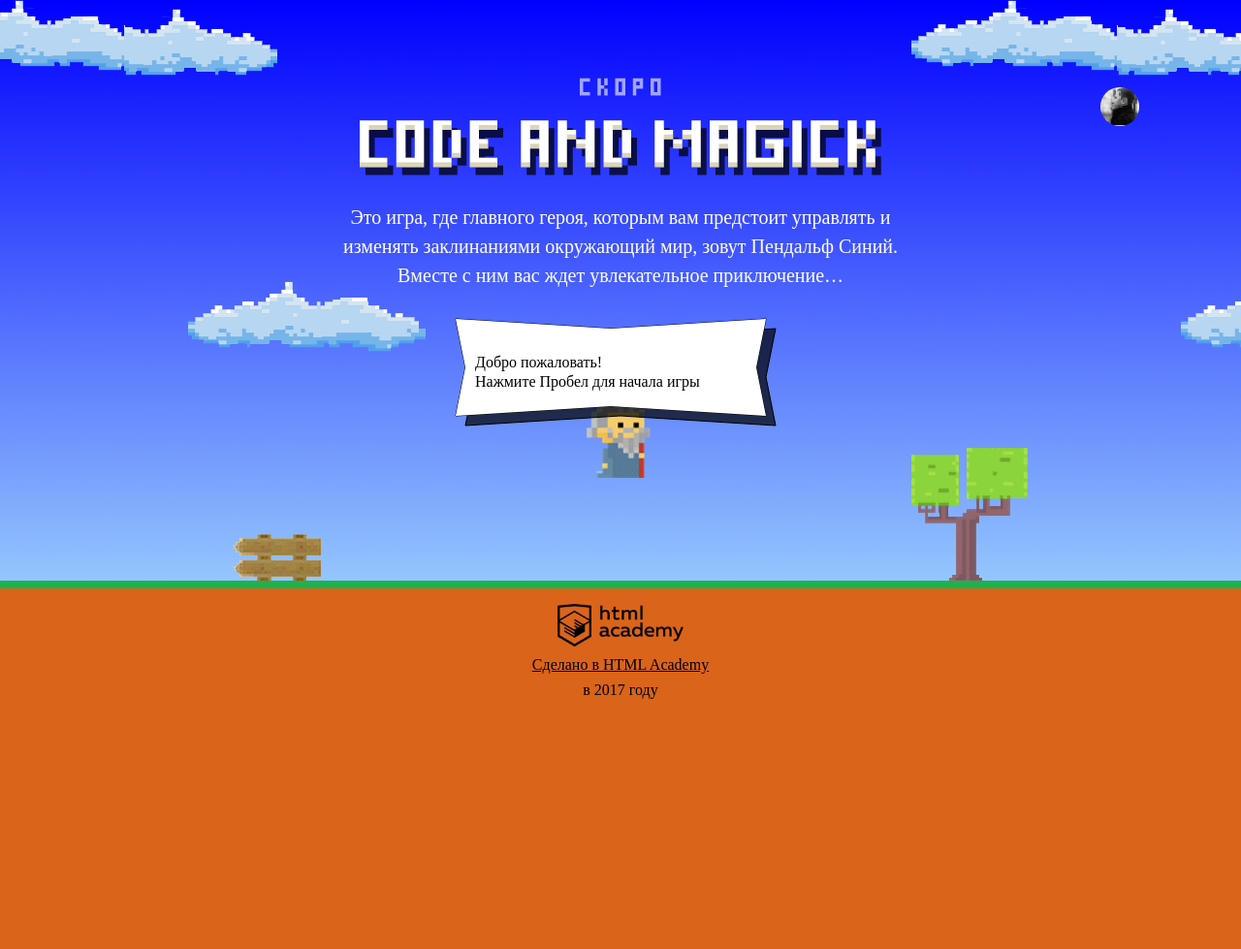
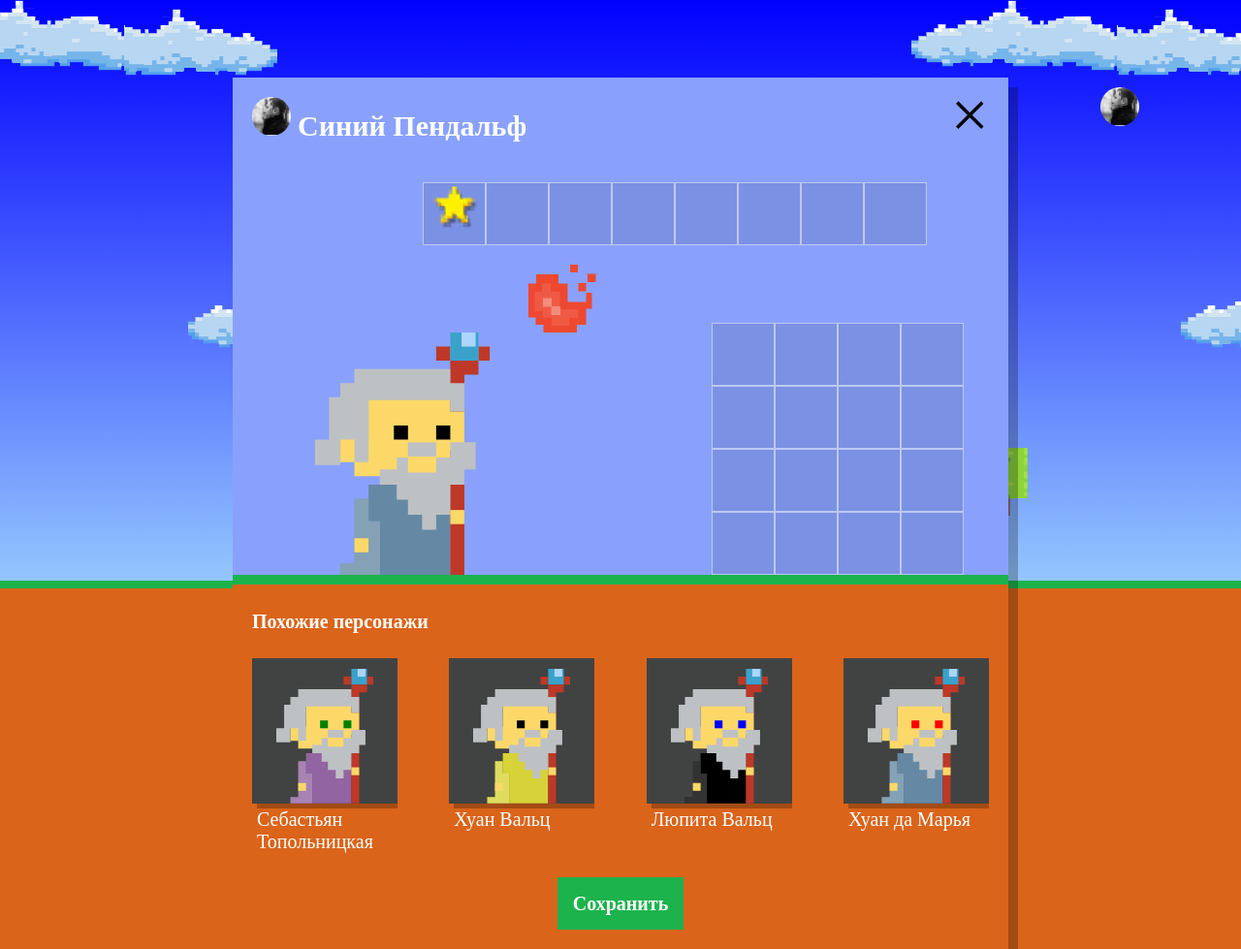
Before and after one commit to FelineLucifer/1195381-code-and-magick-20, a website: page index.html in a window 1280 px wide. Shown: the whole page at 97% size. Before the commit the page ends 800 px from the top, so only its background shows below. Drawn offline with Linux system fonts and the light colour scheme; a web font is replaced by a local one.

Commit message:
Отрисовывает персонажей

```diff
--- a/index.html
+++ b/index.html
@@ -210,6 +210,7 @@
 </script>
 
 <script src="js/stat.js"></script>
+<script src="js/setup.js"></script>
 <script src="js/game.js"></script>
 
 </body>
--- /dev/null
+++ b/js/setup.js
@@ -0,0 +1,95 @@
+'use strict';
+var userDialog = document.querySelector('.setup');
+userDialog.classList.remove('hidden');
+
+var getRandomArrElement = function (arr) {
+  var random = arr[Math.floor(Math.random() * arr.length)];
+  return random;
+};
+
+var NAMES = [
+  'Иван',
+  'Хуан',
+  'Себастьян',
+  'Мария',
+  'Кристоф',
+  'Виктор',
+  'Юлия',
+  'Люпита',
+  'Вашингтон'
+];
+var SURNAMES = [
+  'да Марья',
+  'Верон',
+  'Мирабелла',
+  'Вальц',
+  'Онопко',
+  'Топольницкая',
+  'Нионго',
+  'Ирвинг'
+];
+
+var COAT_COLOR = [
+  'rgb(101, 137, 164)',
+  'rgb(241, 43, 107)',
+  'rgb(146, 100, 161)',
+  'rgb(56, 159, 117)',
+  'rgb(215, 210, 55)',
+  'rgb(0, 0, 0)'
+];
+
+var EYE_COLOR = [
+  'black',
+  'red',
+  'blue',
+  'yellow',
+  'green'
+];
+
+// Шаблон для отрисовки персонажей
+var similarWizardTemplate = document.querySelector('#similar-wizard-template')
+  .content
+  .querySelector('.setup-similar-item');
+var setupSimilarList = document.querySelector('.setup-similar-list');
+
+var wizards = [
+  {
+    name: getRandomArrElement(NAMES) + ' ' + getRandomArrElement(SURNAMES),
+    coatColor: getRandomArrElement(COAT_COLOR),
+    eyesColor: getRandomArrElement(EYE_COLOR)
+  },
+  {
+    name: getRandomArrElement(NAMES) + ' ' + getRandomArrElement(SURNAMES),
+    coatColor: getRandomArrElement(COAT_COLOR),
+    eyesColor: getRandomArrElement(EYE_COLOR)
+  },
+  {
+    name: getRandomArrElement(NAMES) + ' ' + getRandomArrElement(SURNAMES),
+    coatColor: getRandomArrElement(COAT_COLOR),
+    eyesColor: getRandomArrElement(EYE_COLOR)
+  },
+  {
+    name: getRandomArrElement(NAMES) + ' ' + getRandomArrElement(SURNAMES),
+    coatColor: getRandomArrElement(COAT_COLOR),
+    eyesColor: getRandomArrElement(EYE_COLOR)
+  }
+];
+
+// Рисует персонажей
+var renderWizard = function (wizard) {
+  var wizardElement = similarWizardTemplate.cloneNode(true);
+
+  wizardElement.querySelector('.setup-similar-label').textContent = wizard.name;
+  wizardElement.querySelector('.wizard-coat').style.fill = wizard.coatColor;
+  wizardElement.querySelector('.wizard-eyes').style.fill = wizard.eyesColor;
+
+  return wizardElement;
+};
+
+var fragment = document.createDocumentFragment();
+
+for (var i = 0; i < wizards.length; i++) {
+  fragment.appendChild(renderWizard(wizards[i]));
+}
+setupSimilarList.appendChild(fragment);
+userDialog.querySelector('.setup-similar').classList.remove('hidden');
```
